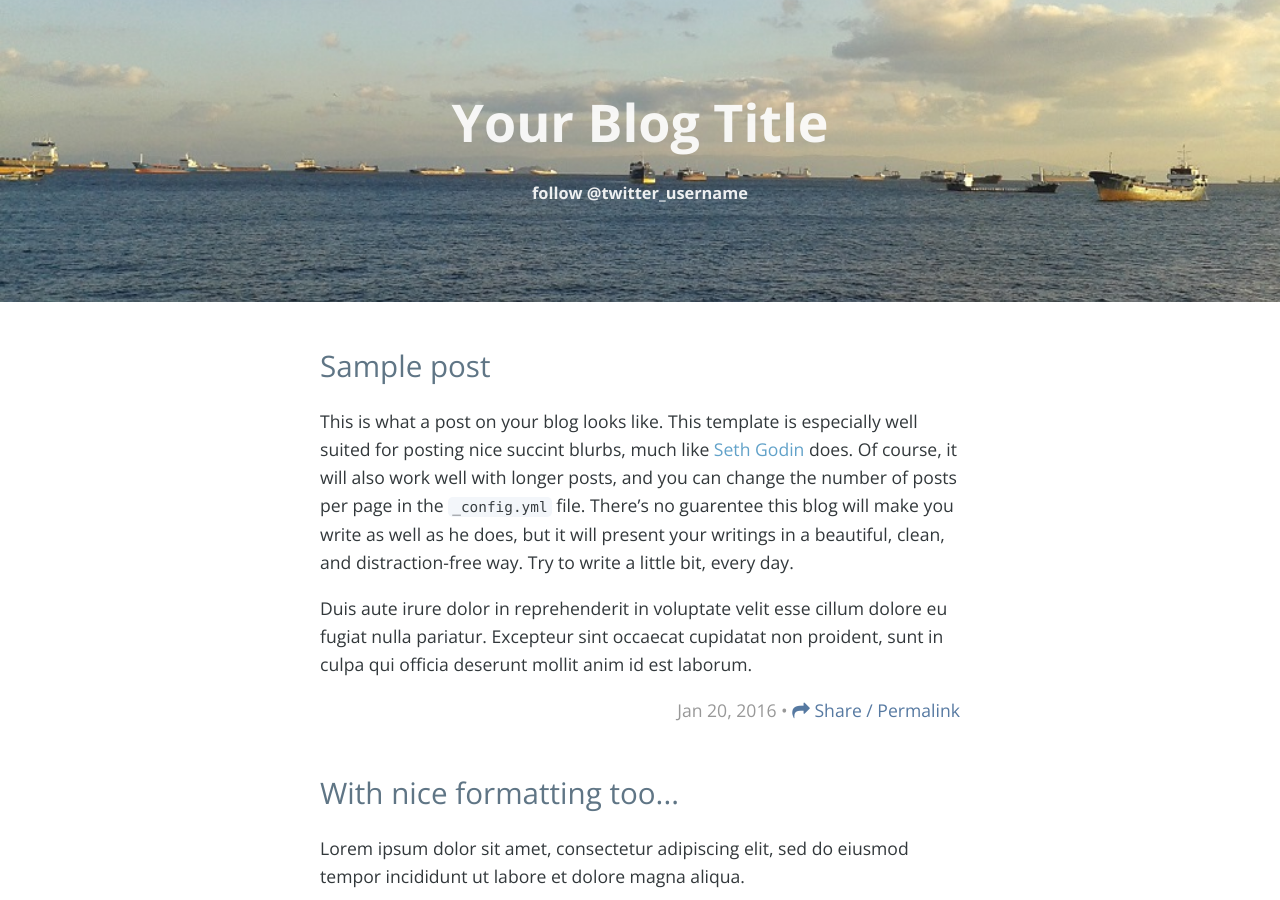
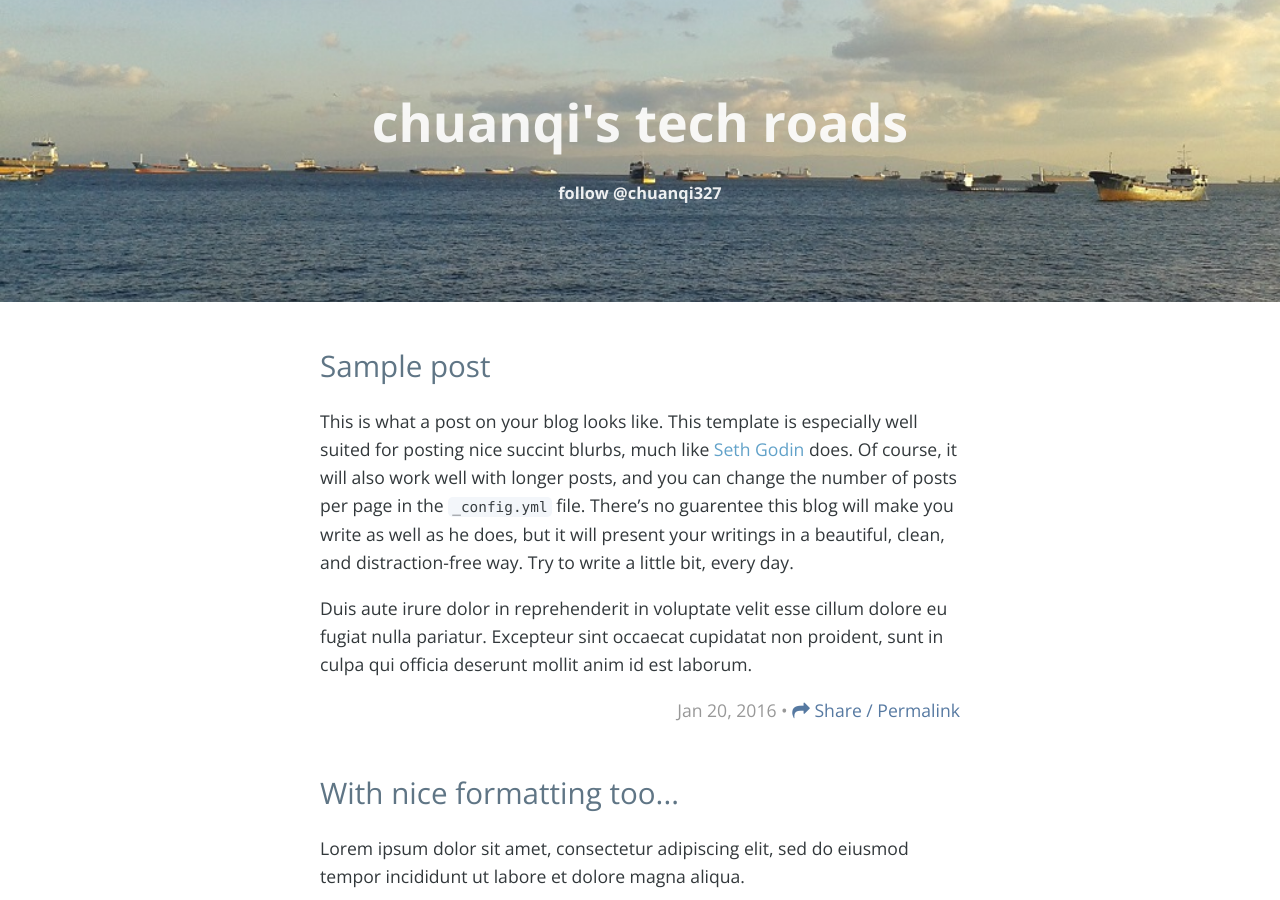
Before and after one commit to chuanqi327/chuanqi327.github.io, a Jekyll site: the page built from index.html, in a window 1280 px wide and 900 px high. Built offline with Jekyll 4.4.1, drawn with Linux system fonts in a browser that asks for light colours; nearby versions of some CDN libraries; the list of posts is cut into pages by our own code.

Commit message:
update the name

```diff
--- a/_config.yml
+++ b/_config.yml
@@ -6,12 +6,12 @@
 # 'jekyll serve'. If you change this file, please restart the server process.
 
 # Site settings
-title: Your Blog Title
+title: chuanqi's tech roads
 description: '' # write a nice description for your blog
 baseurl: '' # the subpath of your site, e.g. /blog
 url: '' # the base hostname & protocol for your site http://www.example.com
 # google_analytics: 'UA-XXXXXX-X'
-twitter_username: 'twitter_username'
+twitter_username: chuanqi327
 
 # Build settings
 markdown: kramdown
```
